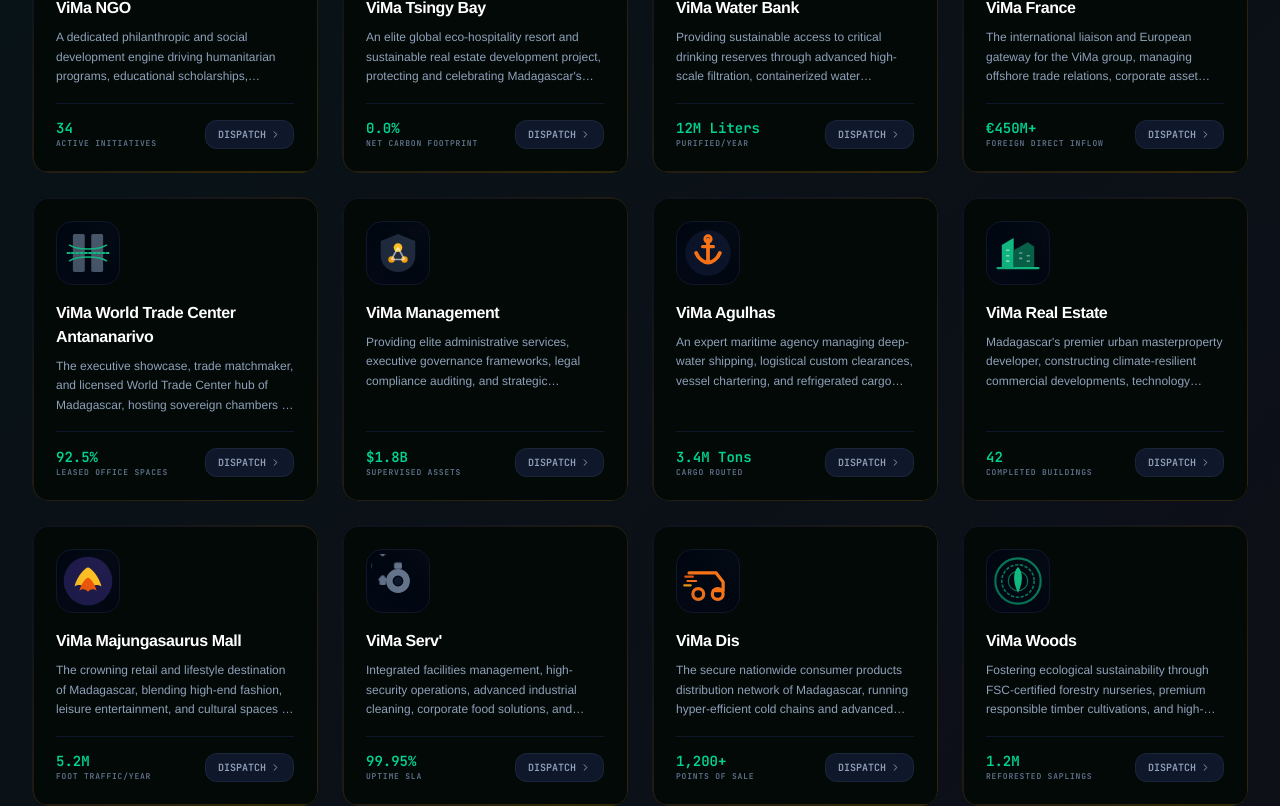
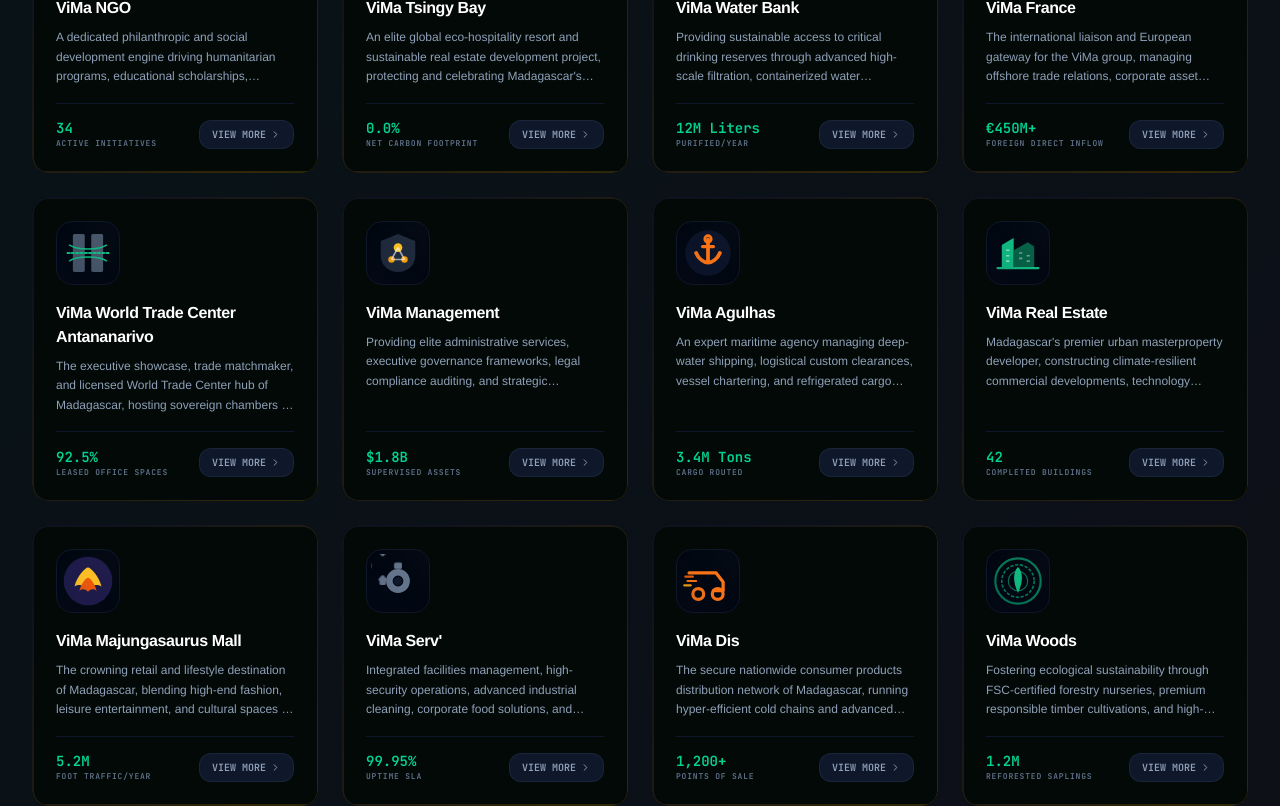
Before and after one commit to godwinrobby/Madagascar-Vision, a React (Vite) app: page / in a window 1280 px wide. Shown: the part 1540-2346 px from the top of the page. Built offline with nearby package versions, Linux system fonts and the light colour scheme.

Commit message:
feat(home): localize call-to-action buttons
Add multi-language support for the action buttons in HomeView to improve accessibility for global users.

```diff
--- a/src/components/HomeView.tsx
+++ b/src/components/HomeView.tsx
@@ -724,7 +724,9 @@ export function HomeView({ language, setActiveTab, setSelectedSectorId }: HomeVi
                   </span>
                 </div>
                 <div className="flex items-center space-x-1 font-mono text-[9px] sm:text-[10px] bg-slate-900 border border-slate-800/80 px-3 py-1.5 rounded-xl text-slate-400 group-hover:text-white group-hover:bg-emerald-500 group-hover:border-emerald-400/30 transition-all duration-305">
-                  <span>DISPATCH</span>
+                  <span>
+                    {language === 'EN' ? 'VIEW MORE' : language === 'FR' ? 'VOIR PLUS' : 'HIJERY KOKOA'}
+                  </span>
                   <ChevronRight size={11} className="transform group-hover:translate-x-0.5 transition-transform" />
                 </div>
               </div>
```
